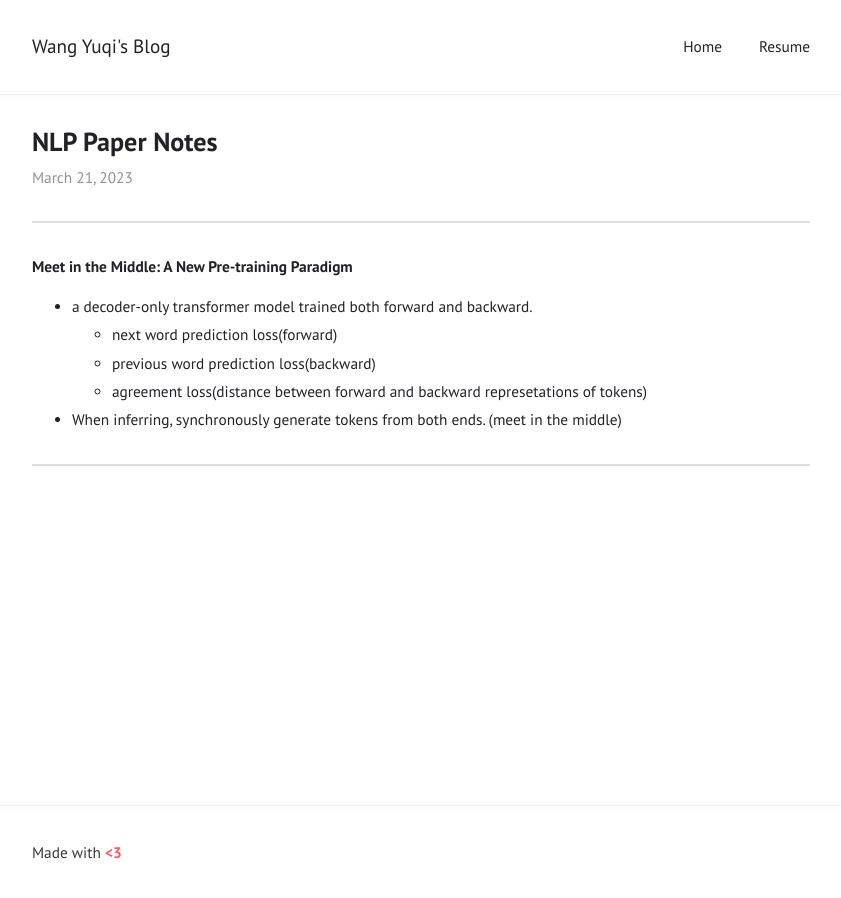
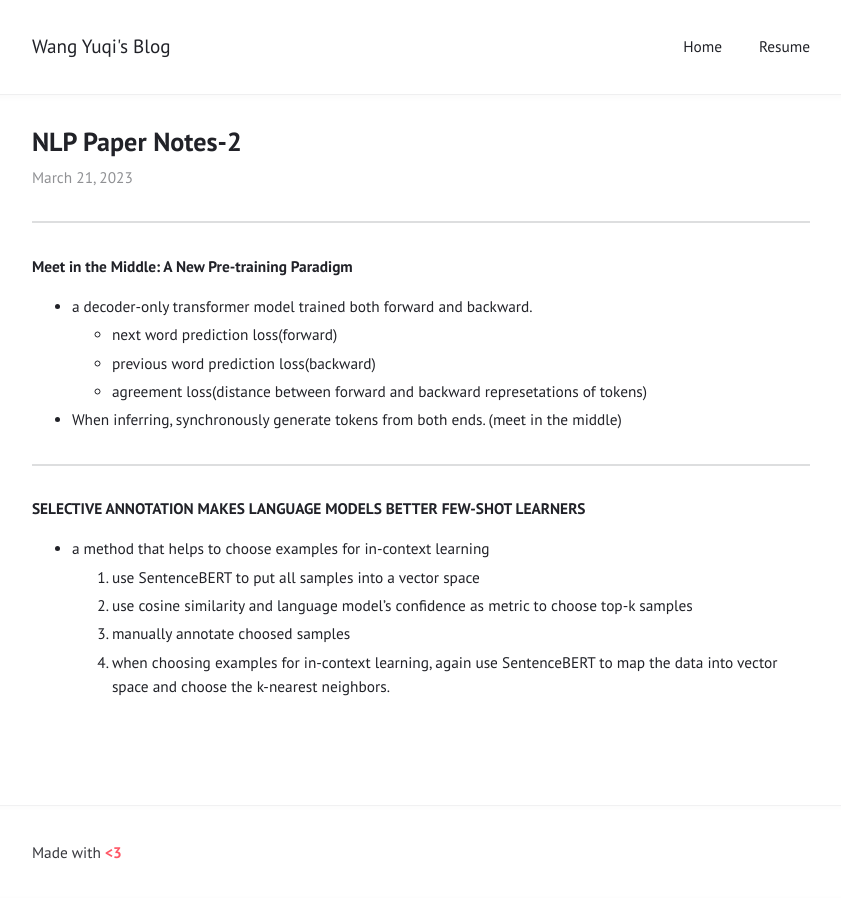
Before and after one commit to bugggggggg/bugggggggg.github.io, a Jekyll site: the page built from _posts/2023-03-21-nlp-paper-notes.md, in a window 1280 px wide. Shown: the whole page, without its empty margins (219-1060 px from the left). Built offline with Jekyll 4.4.1, drawn with Linux system fonts in a browser that asks for light colours.

Commit message:
daily update

```diff
--- a/_posts/2023-03-21-nlp-paper-notes.md
+++ b/_posts/2023-03-21-nlp-paper-notes.md
@@ -1,5 +1,5 @@
 ---
-title:  "NLP Paper Notes"
+title:  "NLP Paper Notes-2"
 layout: post
 ---
 
@@ -13,3 +13,10 @@ layout: post
 - When inferring, synchronously generate tokens from both ends. (meet in the middle)
 
 -----
+
+**SELECTIVE ANNOTATION MAKES LANGUAGE MODELS BETTER FEW-SHOT LEARNERS**
+- a method that helps to choose examples for in-context learning
+    1. use SentenceBERT to put all samples into a vector space
+    2. use cosine similarity and language model's confidence as metric to choose top-k samples
+    3. manually annotate choosed samples
+    4. when choosing examples for in-context learning, again use SentenceBERT to map the data into vector space and choose the k-nearest neighbors.
```
Also changed, not shown: _posts/2023-02-02-nlp-paper-notes.md (+1 -1 lines), _posts/2023-03-29-Scheduler.md (+1 -1 lines), _posts/2023-03-31-curate-dataset-or-benchmark.md (added, +20 -0 lines), _posts/2023-04-01-code-generation.md (added, +9 -0 lines), assets/img/2023/2023-03-29-scheduler/scheduler.png (renamed from assets/img/scheduler.png), assets/img/2023/2023-03-31-curate-dataset-or-benchmark/spider.png (added), assets/img/2023/2023-04-01-code-generation/img1.png (added).
